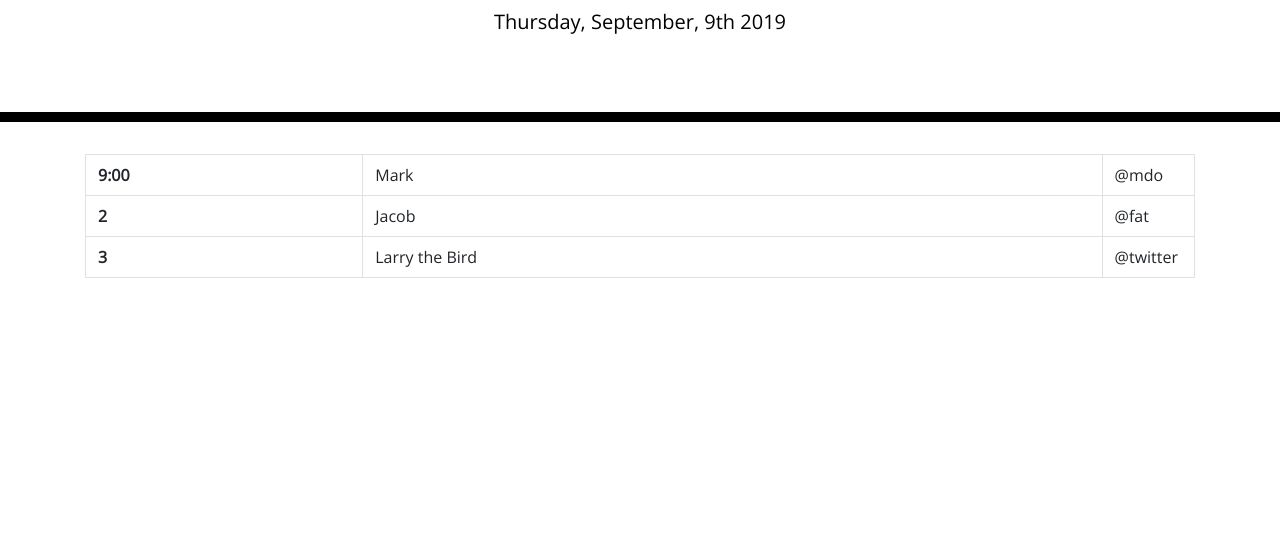
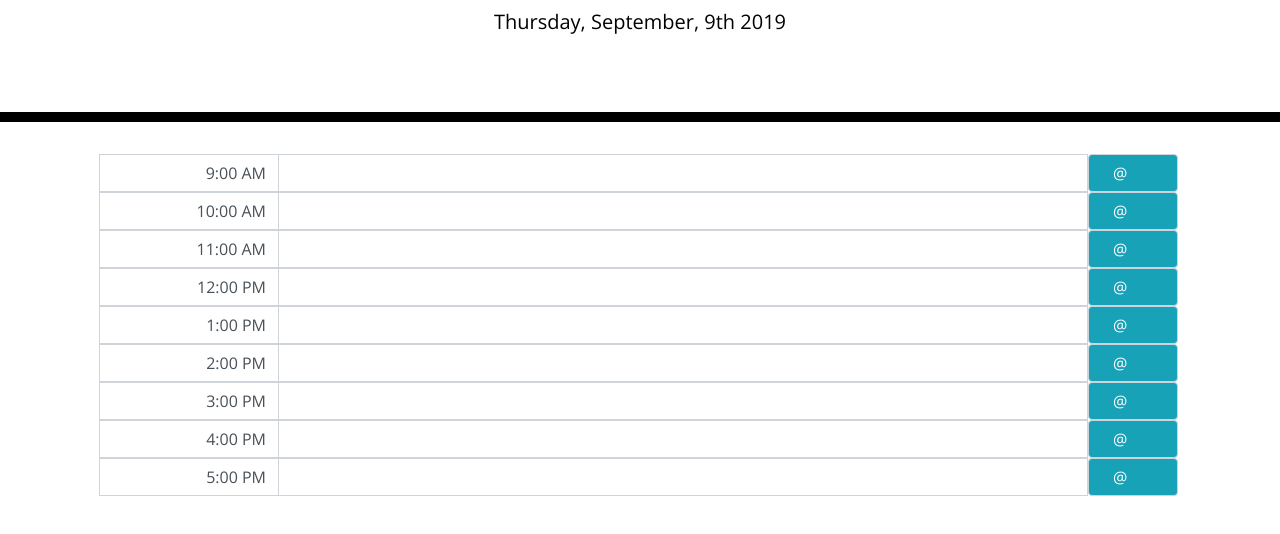
Before and after one commit to cromillo/Homework-5, a plain HTML site: page Develop/index.html in a window 1280 px wide. Shown: the part 182-716 px from the top of the page. Drawn offline with nearby package versions, Linux system fonts and the light colour scheme.

Commit message:
created input forms

```diff
--- a/Develop/index.html
+++ b/Develop/index.html
@@ -47,30 +47,79 @@
 
 
       <!-- Timeblocks go here -->
-      <table class="table table-bordered">
+      <div class="container">
 
-          <tbody>
-            <tr>
-              <th scope="row" >9:00</th>
-              <td colspan="2" class="col-8">Mark</td>
-              <td>@mdo</td>
-            </tr>
-            <tr>
-              <th scope="row">2</th>
-              <td colspan="2" class="col-8">Jacob</td>
-              <td class="col-1">@fat</td>
-            </tr>
-            <tr>
-              <th scope="row">3</th>
-              <td colspan="2">Larry the Bird</td>
-              <td class="col-1">@twitter</td>
-            </tr>
-          </tbody>
-        </table>
+          <div class="input-group">
+              <div class="input-group-prepend">
+              </div>
+              <p type="text" aria-label="First name" class="form-control col-2 text-right">9:00 AM</p>
+              <input type="text" aria-label="Last name" class="form-control col-9">
+            <button class="input-group-text col-1 text-white bg-info pl-4">@</button>
+          </div>
+          <div class="input-group">
+              <div class="input-group-prepend">
+              </div>
+              <p type="text" aria-label="First name" class="form-control col-2 text-right">10:00 AM</p>
+              <input type="text" aria-label="Last name" class="form-control col-9">
+            <button class="input-group-text col-1 text-white bg-info pl-4">@</button>
+          </div>
+          <div class="input-group">
+              <div class="input-group-prepend">
+              </div>
+              <p type="text" aria-label="First name" class="form-control col-2 text-right">11:00 AM</p>
+              <input type="text" aria-label="Last name" class="form-control col-9">
+            <button class="input-group-text col-1 text-white bg-info pl-4">@</button>
+          </div>
+          <div class="input-group">
+              <div class="input-group-prepend">
+              </div>
+              <p type="text" aria-label="First name" class="form-control col-2 text-right">12:00 PM</p>
+              <input type="text" aria-label="Last name" class="form-control col-9">
+            <button class="input-group-text col-1 text-white bg-info pl-4">@</button>
+          </div>
+          <div class="input-group">
+              <div class="input-group-prepend">
+              </div>
+              <p type="text" aria-label="First name" class="form-control col-2 text-right">1:00 PM</p>
+              <input type="text" aria-label="Last name" class="form-control col-9">
+            <button class="input-group-text col-1 text-white bg-info pl-4">@</button>
+          </div>
+          <div class="input-group">
+              <div class="input-group-prepend">
+              </div>
+              <p type="text" aria-label="First name" class="form-control col-2 text-right">2:00 PM</p>
+              <input type="text" aria-label="Last name" class="form-control col-9">
+            <button class="input-group-text col-1 text-white bg-info pl-4">@</button>
+          </div>
+          <div class="input-group">
+              <div class="input-group-prepend">
+              </div>
+              <p type="text" aria-label="First name" class="form-control col-2 text-right">3:00 PM</p>
+              <input type="text" aria-label="Last name" class="form-control col-9">
+            <button class="input-group-text col-1 text-white bg-info pl-4">@</button>
+          </div>
+          <div class="input-group">
+              <div class="input-group-prepend">
+              </div>
+              <p type="text" aria-label="First name" class="form-control col-2 text-right">4:00 PM</p>
+              <input type="text" aria-label="Last name" class="form-control col-9">
+            <button class="input-group-text col-1 text-white bg-info pl-4">@</button>
+          </div>
+          <div class="input-group">
+              <div class="input-group-prepend">
+              </div>
+              <p type="text" aria-label="First name" class="form-control col-2 text-right">5:00 PM</p>
+              <input type="text" aria-label="Last name" class="form-control col-9">
+            <button class="input-group-text col-1 text-white bg-info pl-4">@</button>
+          </div>
+
+
+
+
 
         </div>
       </div>
-
+    </div>
 
 
     <script src="https://cdnjs.cloudflare.com/ajax/libs/moment.js/2.24.0/moment.min.js"></script>
```
